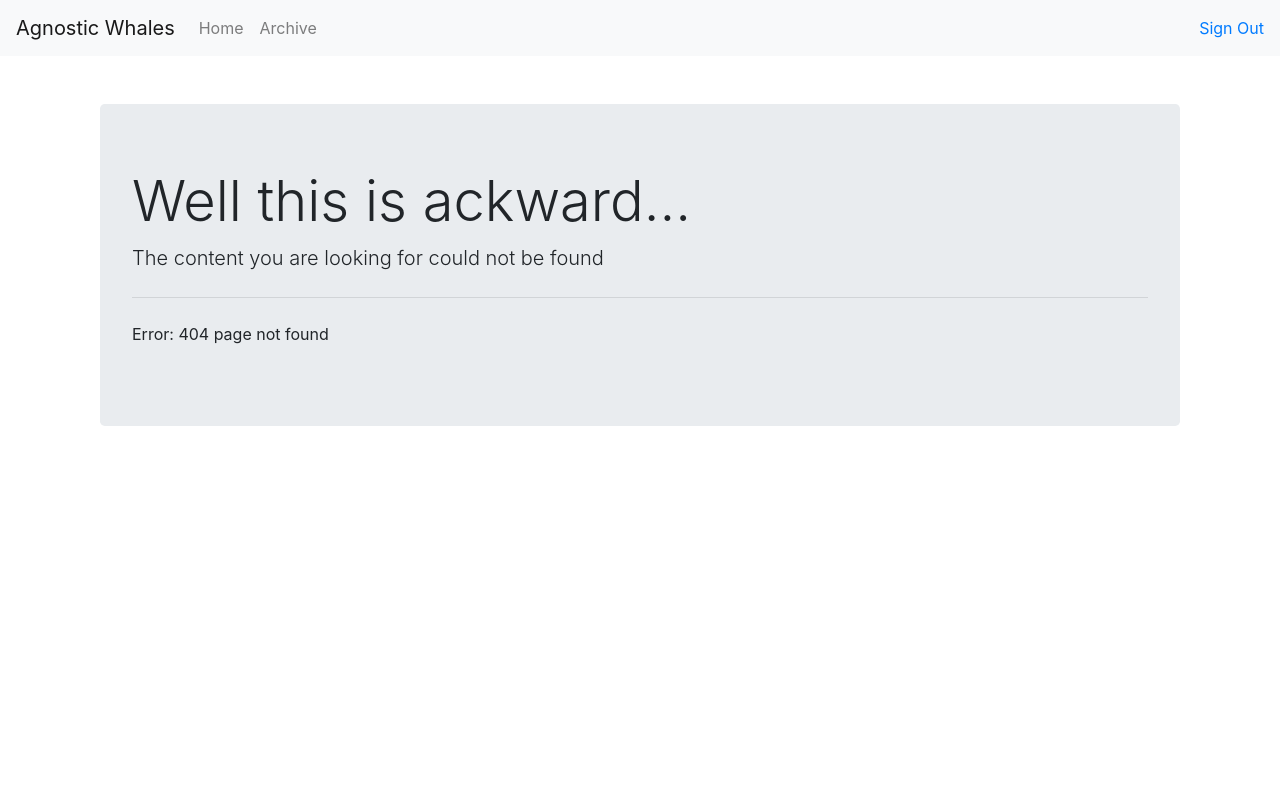
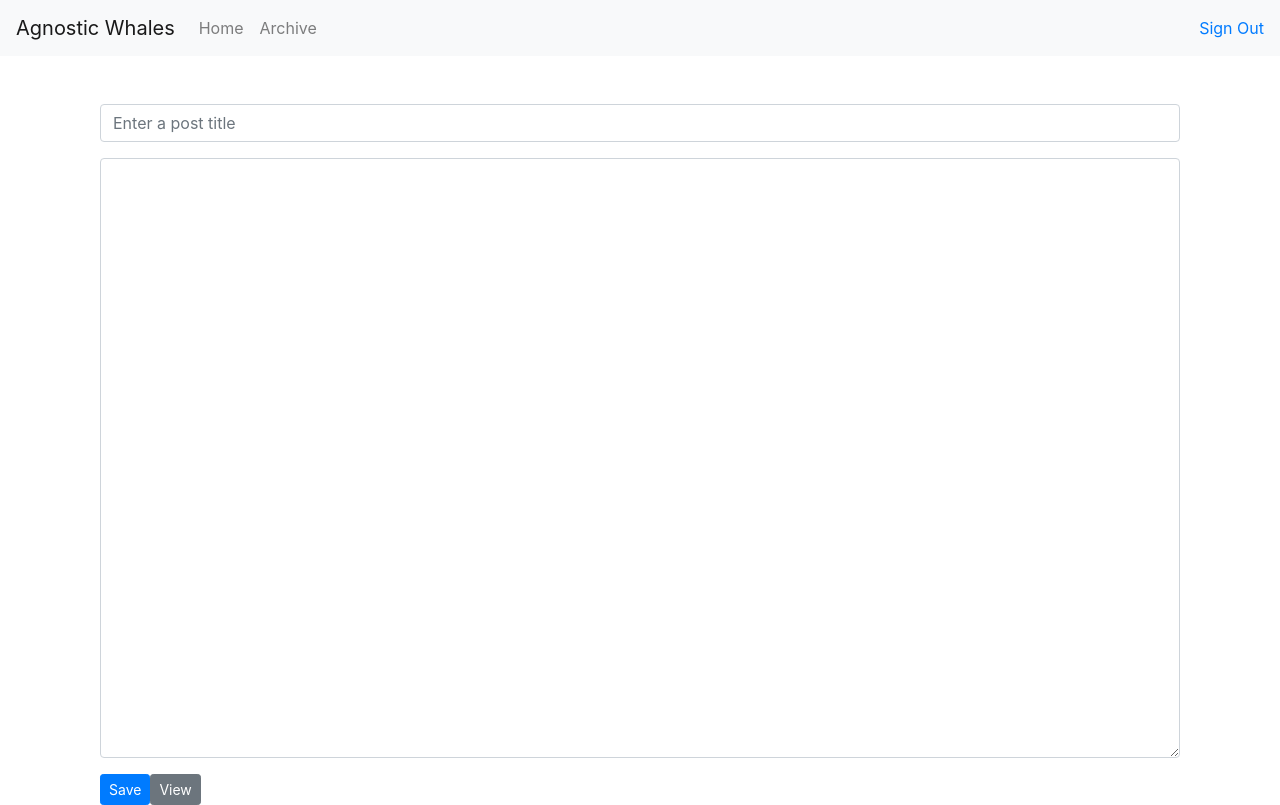
Before and after one commit to b-rye79/agnostic-whales, an Angular app: page /create in a window 1280 px wide. Before the commit this address had no page. Built offline with nearby package versions, Linux system fonts and the light colour scheme; sample sign-in values are in the browser's storage.

Commit message:
can create posts now from the archive page

```diff
--- a/src/app/app.module.ts
+++ b/src/app/app.module.ts
@@ -35,6 +35,7 @@ const appRoutes: Routes = [
   { path: 'post/:id',      component: PostComponent },
   { path: 'account', component: AccountComponent, canActivate: [AuthGuard] },
   { path: 'edit/:id', component: PostEditComponent, canActivate: [AuthGuard] },
+  { path: 'create', component: PostEditComponent, canActivate: [AuthGuard] },
   { path: 'home',
     redirectTo: '',
     pathMatch: 'full'
--- a/src/app/post-edit/post-edit.component.html
+++ b/src/app/post-edit/post-edit.component.html
@@ -1,5 +1,5 @@
 <div *ngIf="post">
- <input [(ngModel)]="post.title" class="form-control mb-3" />
+ <input [(ngModel)]="post.title" class="form-control mb-3" placeholder="Enter a post title" />
  <textarea [(ngModel)]="post.content" class="form-control mb-3" style="height: 600px"></textarea>
  <button (click)="updatePost()" class="btn btn-sm btn-primary">Save</button>
  <a routerLink="/post/{{post._id}}" class="btn btn-sm btn-secondary">View</a>
--- a/src/app/post-edit/post-edit.component.ts
+++ b/src/app/post-edit/post-edit.component.ts
@@ -1,5 +1,5 @@
 import { Component, OnInit } from '@angular/core';
-import { ActivatedRoute } from '@angular/router';
+import { ActivatedRoute, Router } from '@angular/router';
 import { Location } from '@angular/common';
 
 import { Post } from '../post.model';
@@ -13,10 +13,12 @@ import { PostService } from '../post.service';
 export class PostEditComponent implements OnInit {
   post: Post;
   changesSaved:boolean;
+  originalId: String;
 
   constructor(
     private postService: PostService,
     private route: ActivatedRoute,
+    private router: Router,
     private location: Location){}
 
   ngOnInit(): void {
@@ -24,13 +26,31 @@ export class PostEditComponent implements OnInit {
   }
 
   getPost(): void {
-    this.route.params.subscribe(params =>
-      this.postService.getPost(params['id']).subscribe(p => this.post = p));
+    this.route.params.subscribe(params => {
+      if(params['id']){
+        this.postService.getPost(params['id']).subscribe(p => {
+          this.post = p;
+          this.originalId = p._id;
+        })
+      } else {
+        this.route.url.subscribe(url => {
+          if(url[0].path === 'create'){
+            this.post = new Post();
+          }
+        })
+      }
+    });
   }
 
   updatePost(){
+    if(!this.post._id){
+      this.post._id = this.post.title.split(' ').join('-').toLowerCase();
+    }
     this.postService.updatePost(this.post).subscribe(r => {
       this.changesSaved = r.ok === 1;
+      if(this.originalId !== this.post._id){
+        this.router.navigate(['/edit/' + this.post._id],);
+      }
     });
   }
 }
```
